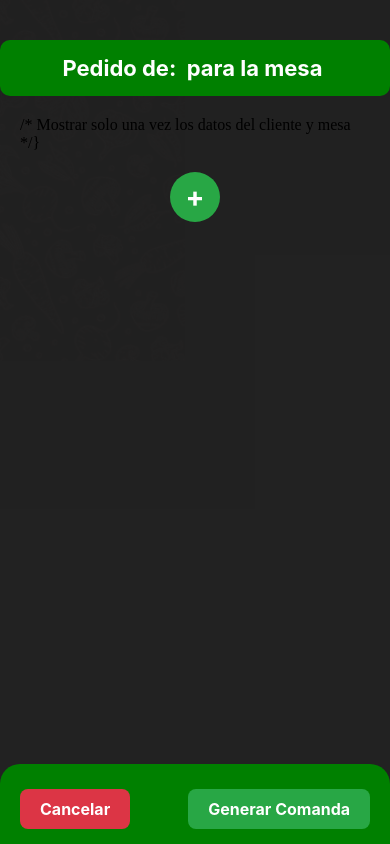
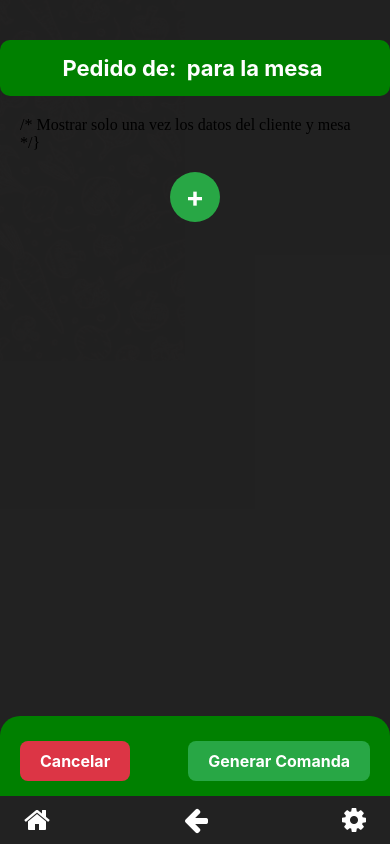
Before and after one commit to Franchu29/new-vegan, a React Native app: screen /ResumenPedido in a window 390 px wide. Built offline with nearby package versions, Linux system fonts and the light colour scheme.

Commit message:
front poderoso

```diff
--- a/App.js
+++ b/App.js
@@ -7,6 +7,8 @@ import MesaComanda from './screens/MesaComanda';
 import Platos from './screens/Platos';
 import PlatoEspecifico from './screens/PlatoEspecifico';
 import ResumenPedido from './screens/ResumenPedido';
+import { View, TouchableOpacity } from 'react-native';
+import Icon from 'react-native-vector-icons/FontAwesome'; // Asegúrate de tener instalado este paquete
 
 const Stack = createNativeStackNavigator();
 
@@ -50,6 +52,25 @@ export default function App() {
           options={{ headerShown: false }}
         />
       </Stack.Navigator>
+      {/* Ejemplo de barra de botones personalizada */}
+      <View style={{
+        flexDirection: 'row',
+        justifyContent: 'space-between',
+        alignItems: 'center',
+        paddingHorizontal: 24, // Aumenta el espacio lateral
+        paddingVertical: 10,
+        backgroundColor: '#222', // O el color que uses
+      }}>
+        <TouchableOpacity style={{ marginRight: 16 }}>
+          <Icon name="home" size={28} color="#fff" />
+        </TouchableOpacity>
+        <TouchableOpacity style={{ marginRight: 16 }}>
+          <Icon name="arrow-left" size={28} color="#fff" />
+        </TouchableOpacity>
+        <TouchableOpacity>
+          <Icon name="cog" size={28} color="#fff" />
+        </TouchableOpacity>
+      </View>
     </NavigationContainer>
   );
 }
--- a/screens/ResumenPedido.js
+++ b/screens/ResumenPedido.js
@@ -63,6 +63,7 @@ const ResumenPedido = () => {
           headers: { 'Content-Type': 'application/json' },
           body: JSON.stringify({
             id_plato: item.idEvento,
+            precio: item.precio,
           }),
         });
 
```
